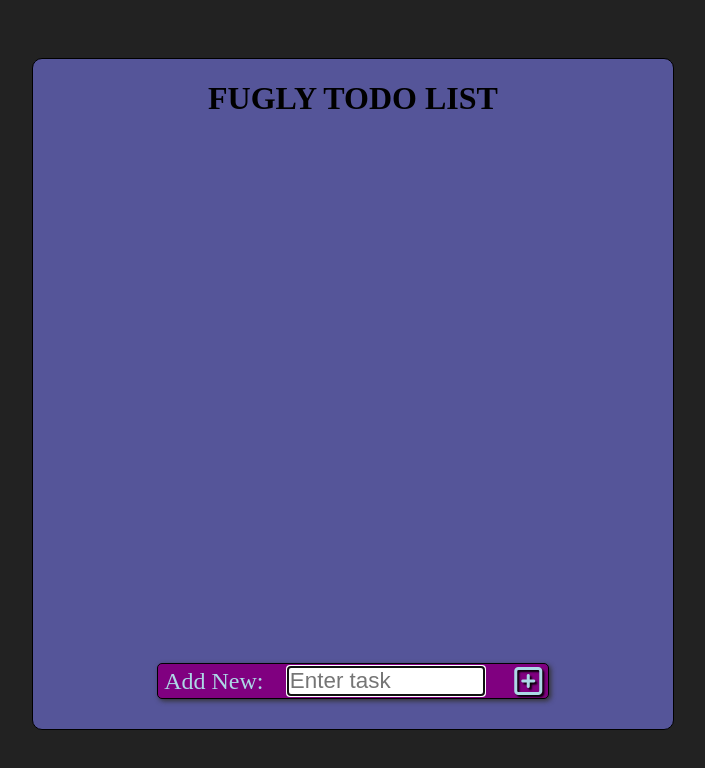
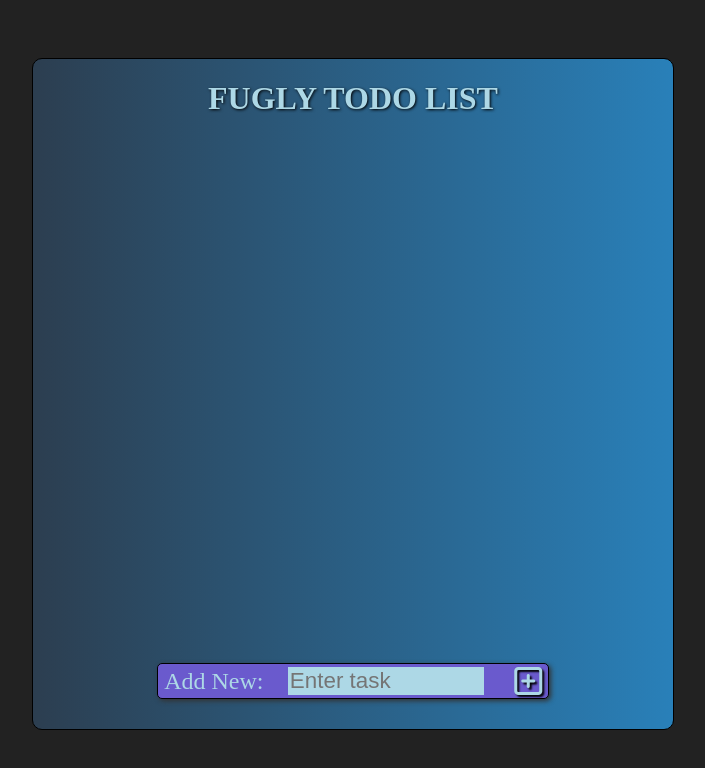
Before and after one commit to Chris-Hesterman/SimpleTodo, a React (Create React App) app: page / in a window 1280 px wide. Shown: the top 768 px of the page, without its empty margins (287-992 px from the left). Built offline with nearby package versions, Linux system fonts and the light colour scheme; the HTML template or start-up script is replaced by a standard one.

Commit message:
changed color scheme a bit.  still ugly

```diff
--- a/public/index.html
+++ b/public/index.html
@@ -4,36 +4,13 @@
     <meta charset="utf-8" />
     <link rel="shortcut icon" href="%PUBLIC_URL%/favicon.ico" />
     <meta name="viewport" content="width=device-width, initial-scale=1" />
-    <meta name="theme-color" content="#000000" />
-    <!--
-      manifest.json provides metadata used when your web app is installed on a
-      user's mobile device or desktop. See https://developers.google.com/web/fundamentals/web-app-manifest/
-    -->
-    <link rel="manifest" href="%PUBLIC_URL%/manifest.json" />
-    <!--
-      Notice the use of %PUBLIC_URL% in the tags above.
-      It will be replaced with the URL of the `public` folder during the build.
-      Only files inside the `public` folder can be referenced from the HTML.
 
-      Unlike "/favicon.ico" or "favicon.ico", "%PUBLIC_URL%/favicon.ico" will
-      work correctly both with client-side routing and a non-root public URL.
-      Learn how to configure a non-root public URL by running `npm run build`.
-    -->
-    <title>React App</title>
+    <title>TODO LIST</title>
     <script src="https://kit.fontawesome.com/8be146f89e.js"></script>
   </head>
   <body>
-    <noscript>You need to enable JavaScript to run this app.</noscript>
+
     <div id="root"></div>
-    <!--
-      This HTML file is a template.
-      If you open it directly in the browser, you will see an empty page.
 
-      You can add webfonts, meta tags, or analytics to this file.
-      The build step will place the bundled scripts into the <body> tag.
-
-      To begin the development, run `npm start` or `yarn start`.
-      To create a production bundle, use `npm run build` or `yarn build`.
-    -->
   </body>
 </html>
--- a/src/NewTodoForm.css
+++ b/src/NewTodoForm.css
@@ -1,6 +1,6 @@
 .NewTodoForm {
   display: flex;
-  background: purple;
+  background: slateblue;
   justify-content: space-between;
   align-items: center;
   color: lightblue;
@@ -20,7 +20,9 @@
 
 .NewTodoForm input {
   border: none;
+  background: lightblue;
   font-size: 1.4rem;
+  outline: none;
   width: 50%;
 }
 
--- a/src/Todo.css
+++ b/src/Todo.css
@@ -6,7 +6,7 @@
   margin-bottom: 10px;
   border: 1px solid black;
   color: lightblue;
-  background: purple;
+  background: slateblue;
   box-shadow: 2px 2px 5px #333;
   border-radius: 5px;
   padding: 0 1rem;
@@ -32,7 +32,7 @@
   margin-bottom: 10px;
   border: 1px solid black;
   color: lightgreen;
-  background: purple;
+  background: slateblue;
   box-shadow: 2px 2px 5px #333;
   border-radius: 5px;
   padding: 0 1rem;
@@ -52,7 +52,7 @@
 
 .Todo-editForm button {
   outline: none;
-  background: purple;
+  background: slateblue;
   color: lightblue;
   border: 3px solid lightblue;
   border-radius: 5px;
--- a/src/TodoList.css
+++ b/src/TodoList.css
@@ -7,9 +7,16 @@
   min-height: 80vh;
   margin-top: 50px;
   width: 50vw;
-  background: #555599;
+  background: #2980b9;  /* fallback for old browsers */
+  background: -webkit-linear-gradient(to right, #2c3e50, #2980b9);  /* Chrome 10-25, Safari 5.1-6 */
+  background: linear-gradient(to right, #2c3e50, #2980b9); /* W3C, IE 10+/ Edge, Firefox 16+, Chrome 26+, Opera 12+, Safari 7+ */
   border: 1px solid black;
   border-radius: 10px;
+}
+
+.TodoList h1 {
+  color: lightblue;
+  text-shadow: 1px 1px 3px black;
 }
 
 .TodoList-list {
```
